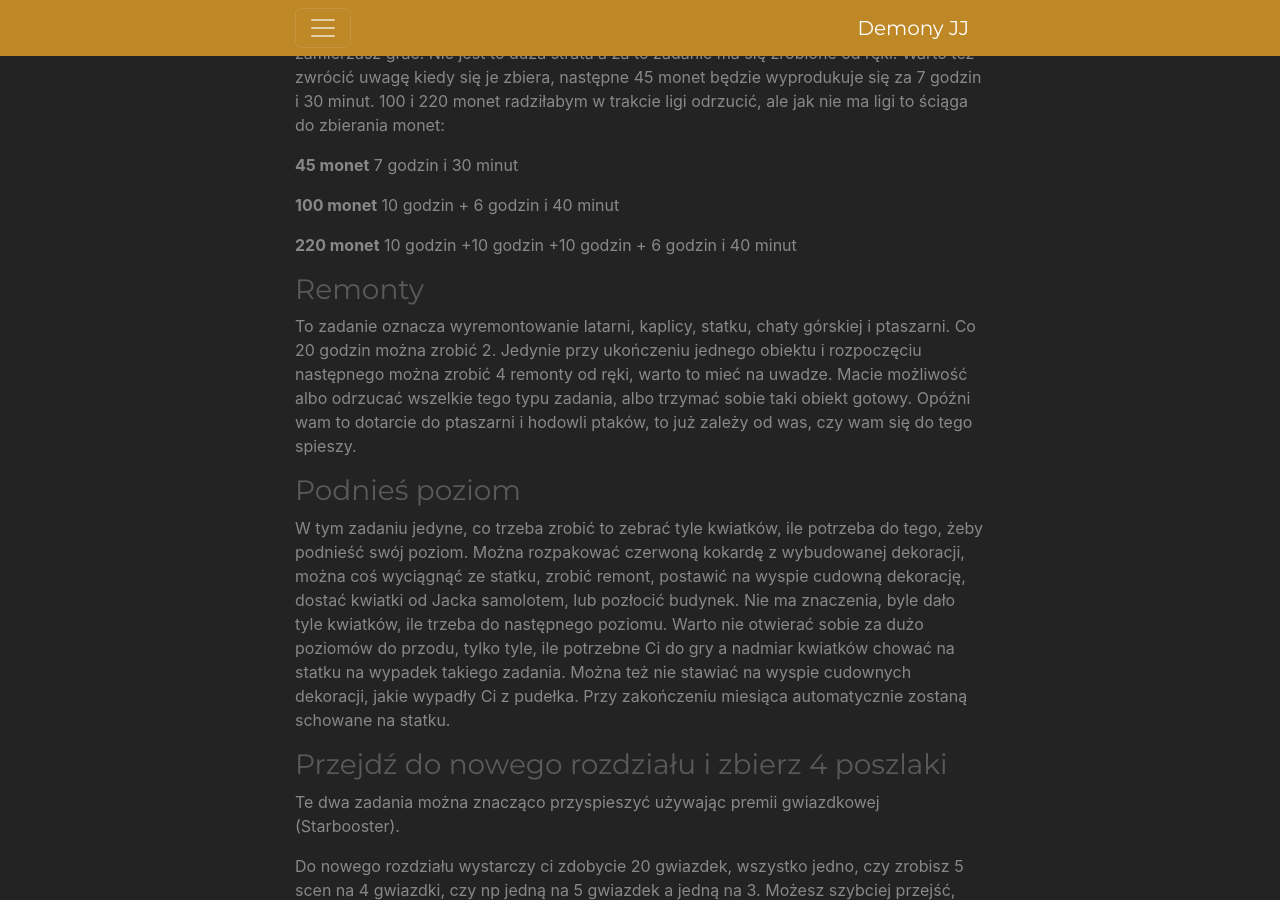
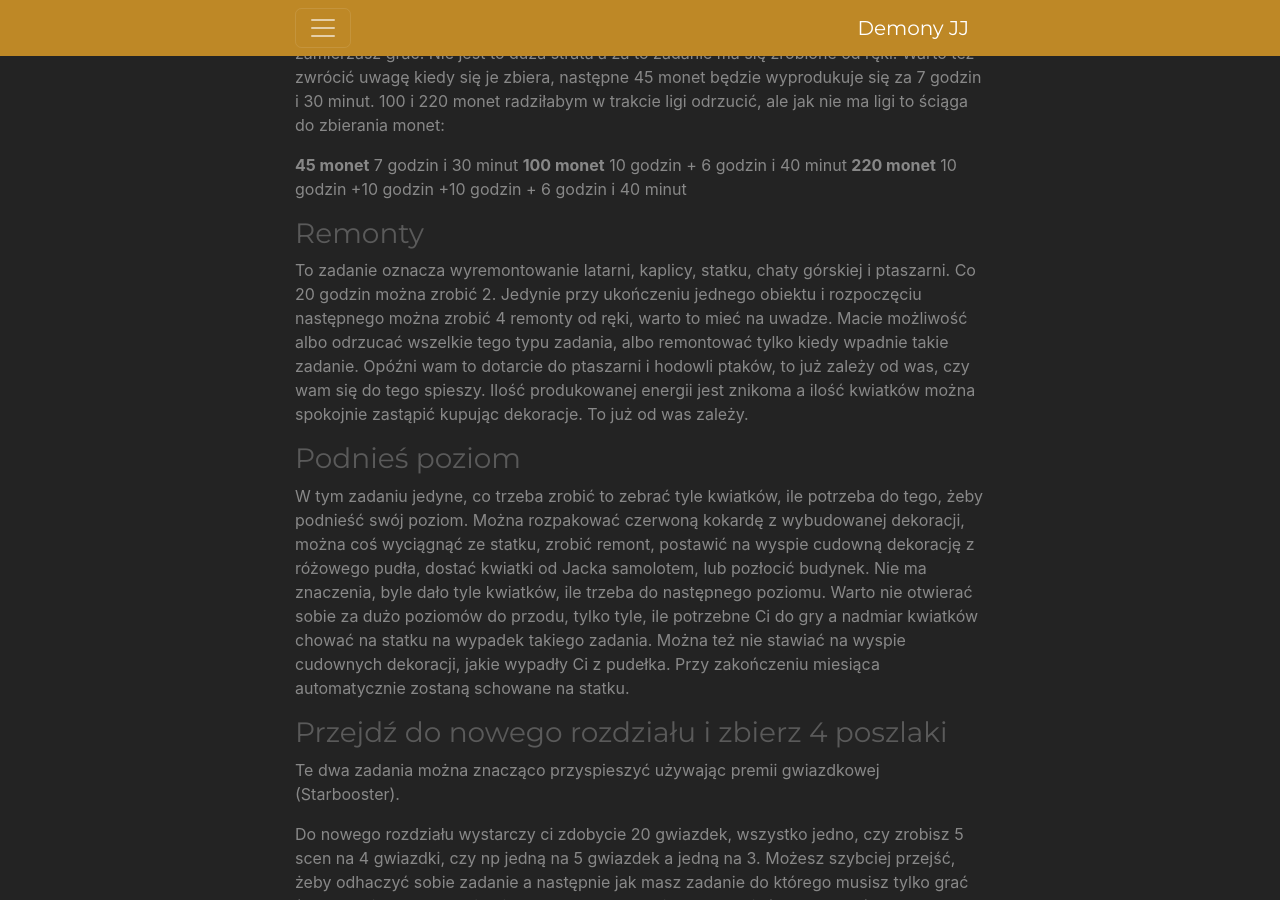
Before and after one commit to DemonyJJ/demonyjj.github.io, a Jekyll site: the page built from index.md, in a window 1280 px wide and 900 px high, scrolled down 9195 px. Built offline with Jekyll 4.4.1, drawn with Linux system fonts in a browser that asks for light colours; our own code applies the rules of GitHub Pages for plain Markdown files.

Commit message:
Add files via upload

```diff
--- a/index.md
+++ b/index.md
@@ -129,17 +129,15 @@ Liczą się tylko monetki z głównego budynku. Posiadłość produkuje 1 monet
 100 i 220 monet radziłabym w trakcie ligi odrzucić, ale jak nie ma ligi to ściąga do zbierania monet:
 
 **45 monet**	7 godzin i 30 minut
-
 **100 monet**	10 godzin + 6 godzin i 40 minut
-
 **220 monet**	10 godzin +10 godzin +10 godzin + 6 godzin i 40 minut
 
 ### Remonty
 To zadanie oznacza wyremontowanie latarni, kaplicy, statku, chaty górskiej i ptaszarni.
 Co 20 godzin można zrobić 2. Jedynie przy ukończeniu jednego obiektu i rozpoczęciu następnego można zrobić 4 remonty od ręki, warto to mieć na uwadze.
-Macie możliwość albo odrzucać wszelkie tego typu zadania, albo trzymać sobie taki obiekt gotowy. Opóźni wam to dotarcie do ptaszarni i hodowli ptaków, to już zależy od was, czy wam się do tego spieszy.
+Macie możliwość albo odrzucać wszelkie tego typu zadania, albo remontować tylko kiedy wpadnie takie zadanie. Opóźni wam to dotarcie do ptaszarni i hodowli ptaków, to już zależy od was, czy wam się do tego spieszy. Ilość produkowanej energii jest znikoma a ilość kwiatków można spokojnie zastąpić kupując dekoracje. To już od was zależy.
 ### Podnieś poziom
-W tym zadaniu jedyne, co trzeba zrobić to zebrać tyle kwiatków, ile potrzeba do tego, żeby podnieść swój poziom. Można rozpakować czerwoną kokardę z wybudowanej dekoracji, można coś wyciągnąć ze statku, zrobić remont, postawić na wyspie cudowną dekorację,  dostać kwiatki od Jacka samolotem, lub pozłocić budynek. Nie ma znaczenia, byle dało tyle kwiatków, ile trzeba do następnego poziomu.
+W tym zadaniu jedyne, co trzeba zrobić to zebrać tyle kwiatków, ile potrzeba do tego, żeby podnieść swój poziom. Można rozpakować czerwoną kokardę z wybudowanej dekoracji, można coś wyciągnąć ze statku, zrobić remont, postawić na wyspie cudowną dekorację z różowego pudła,  dostać kwiatki od Jacka samolotem, lub pozłocić budynek. Nie ma znaczenia, byle dało tyle kwiatków, ile trzeba do następnego poziomu.
 Warto nie otwierać sobie za dużo poziomów do przodu, tylko tyle, ile potrzebne Ci do gry a nadmiar kwiatków chować na statku na wypadek takiego zadania. Można też nie stawiać na wyspie cudownych dekoracji, jakie wypadły Ci z pudełka. Przy zakończeniu miesiąca automatycznie zostaną schowane na statku.
 ### Przejdź do nowego rozdziału i zbierz 4 poszlaki
 Te dwa zadania można znacząco przyspieszyć używając premii gwiazdkowej (Starbooster).
```
